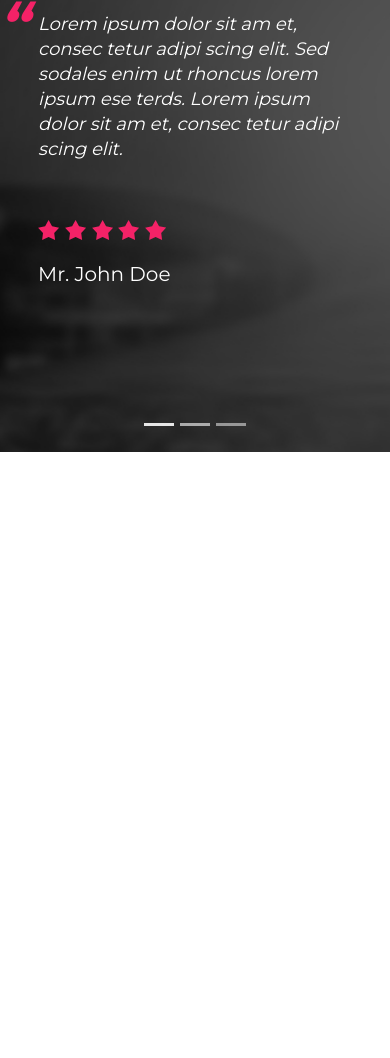
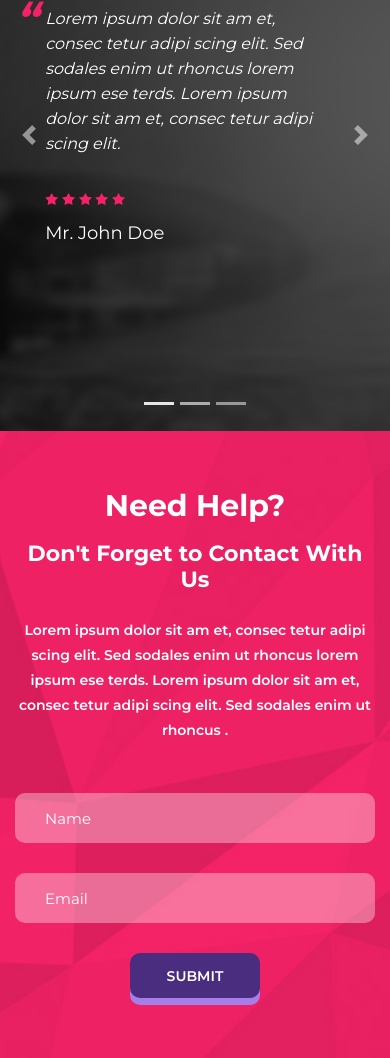
Before and after one commit to NeuroticOutsider/creative_agency, a plain HTML site: page index.html in a window 390 px wide. Shown: the part 6022-7080 px from the top of the page. Before the commit the page ends 6474 px from the top, so only its background shows below. Drawn offline with Linux system fonts and the light colour scheme.

Commit message:
Help section done + adaptive

```diff
--- /dev/null
+++ b/css/blocks/_help.css
@@ -0,0 +1,2 @@
+.help__form-button {
+  margin: 0; }
--- a/css/style.css
+++ b/css/style.css
@@ -503,8 +503,6 @@ h5 {
     .brands__item {
       margin-bottom: 60px; } }
 .reviews {
-  background-size: cover;
-  background-position: center;
   padding: 0;
   background-color: #000000;
   padding-top: 15px; }
@@ -549,7 +547,75 @@ h5 {
 @media (max-width: 767px) {
   .reviews__photo {
     display: none; }
-  .reviews .carousel-control-prev, .reviews .carousel-control-next {
-    display: none; }
+  .reviews h2 {
+    font-size: 26px; }
+  .reviews h4 {
+    font-size: 30px; }
+  .reviews__text {
+    margin-top: 40px;
+    padding-left: 30px; }
+    .reviews__text p {
+      font-size: 16px; }
+    .reviews__text:after {
+      font-size: 45px; }
+  .reviews__author {
+    margin-top: 30px;
+    padding-left: 30px; }
+  .reviews__star {
+    margin-bottom: 10px; }
+    .reviews__star img {
+      width: 80px; }
+  .reviews__name {
+    font-size: 18px; }
   .reviews__review {
-    padding: 40px 20px; } }
+    width: 81%;
+    margin: auto; } }
+.help__button {
+  margin: 0;
+  background-color: #4b2d7f;
+  -webkit-box-shadow: 0 7px 0 #a57ee9;
+  box-shadow: 0 7px 0 #a57ee9;
+  height: 45px;
+  line-height: 45px; }
+  .help__button:hover {
+    background-color: #352059;
+    -webkit-box-shadow: 0 4px 0 #8752e2;
+    box-shadow: 0 4px 0 #8752e2; }
+.help h4 {
+  margin-bottom: 20px; }
+.help h6 {
+  font-weight: 700;
+  font-size: 22px;
+  margin-bottom: 25px; }
+.help__form {
+  margin-top: 50px; }
+  .help__form .form-control {
+    height: 100%;
+    padding-left: 30px;
+    background-color: rgba(255, 255, 255, 0.35);
+    border-radius: 10px;
+    border: none;
+    min-height: 50px;
+    color: #ffffff; }
+    .help__form .form-control:focus {
+      -webkit-box-shadow: 0 0 0 0.2rem rgba(75, 45, 127, 0.25);
+      box-shadow: 0 0 0 0.2rem rgba(75, 45, 127, 0.25); }
+    .help__form .form-control::-webkit-input-placeholder {
+      font-size: 15px;
+      color: #ffffff; }
+    .help__form .form-control::-moz-placeholder {
+      font-size: 15px;
+      color: #ffffff; }
+    .help__form .form-control:-moz-placeholder {
+      font-size: 15px;
+      color: #ffffff; }
+    .help__form .form-control:-ms-input-placeholder {
+      font-size: 15px;
+      color: #ffffff; }
+
+@media (max-width: 991px) {
+  .help {
+    padding: 60px 0;
+    padding-bottom: 30px; }
+    .help__form-elements {
+      margin-bottom: 30px; } }
--- a/index.html
+++ b/index.html
@@ -500,6 +500,34 @@
 				</div>
 			</section>
 
+			<section class="help text-white text-center" style="background-image: url('img/bg/bg_form.jpg');">
+				<div class="container">
+					<h4>Need Help?</h4>
+					<h6>Don't Forget to Contact With Us</h6>
+					<div class="help__text">
+						<p>
+							Lorem ipsum dolor sit am et, consec tetur adipi
+							scing elit. Sed sodales enim ut rhoncus lorem
+							ipsum ese terds. Lorem ipsum dolor sit am et,
+							consec tetur adipi scing elit. Sed sodales enim ut rhoncus .
+						</p>
+					</div>
+					<form class="help__form">
+						<div class="row">
+							<div class="col-12 col-md-6 col-lg-5 help__form-elements">
+								<input type="text" class="form-control" placeholder="Name">
+							</div>
+							<div class="col-12 col-md-6 col-lg-5 help__form-elements">
+								<input type="email" class="form-control" placeholder="Email">
+							</div>
+							<div class="col col-lg-2 help__form-elements">
+								<button type="submit" class="btn button read-more__button help__button">Submit</button>
+							</div>
+						</div>
+					</form>
+				</div>
+			</section>
+
 		</main>
 
     <script src="js/jquery-slim.min.js"></script>
```
Also changed, not shown: css/blocks/_design.css (deleted, +0 -7 lines).
